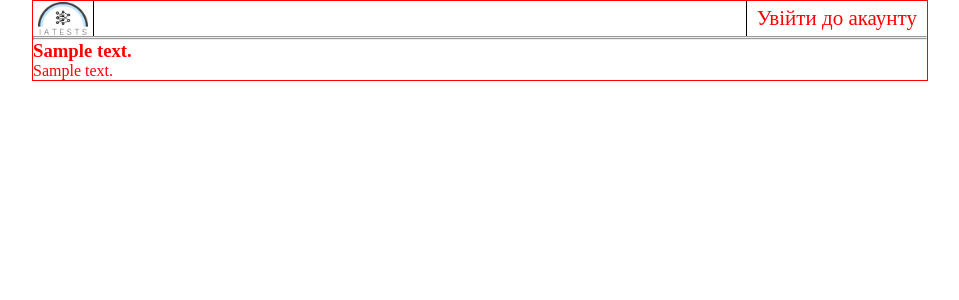
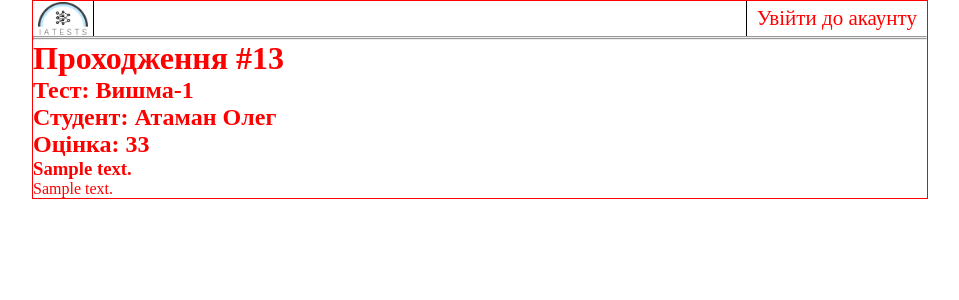
Before and after one commit to OlegAtaman/iatests, a Django app: template templates/testapp/answers.html in a window 1280 px wide. Shown: the top 300 px of the page, without its empty margins (160-1119 px from the left). Run offline with Django 4.2, Linux system fonts and the light colour scheme; data comes from the database, SQL or seed files in the repository; both versions use the stored data as it was after the commit; tables that the repository leaves empty hold one stand-in row (values such as "Sample post"); the template is opened without the code that fills it: values that come from a table or form of the project are taken from there, most other values are stand-ins (such as "Sample title", 1, 10 or a date in 2020); some libraries are stand-ins or nearby versions.

Commit message:
Added journal functionality

```diff
--- a/templates/testapp/answers.html
+++ b/templates/testapp/answers.html
@@ -1,5 +1,9 @@
 {% extends 'base.html' %}
 {% block content %}
+    <h1>Проходження #{{ submition.id }}</h1>
+    <h2>Тест: {{ submition.test.title }}</h2>
+    <h2>Студент: {{ submition.student.full_name }}</h2>
+    <h2>Оцінка: {{ submition.points }}</h2>
     {% for question in questions %}
         <h3>{{ question.question.content }}</h3>
         {% for answer in question.answers %}
```
Also changed, not shown: templates/testapp/course_overview.html (+6 -2 lines), testapp/views.py (+5 -3 lines), db.sqlite3.
